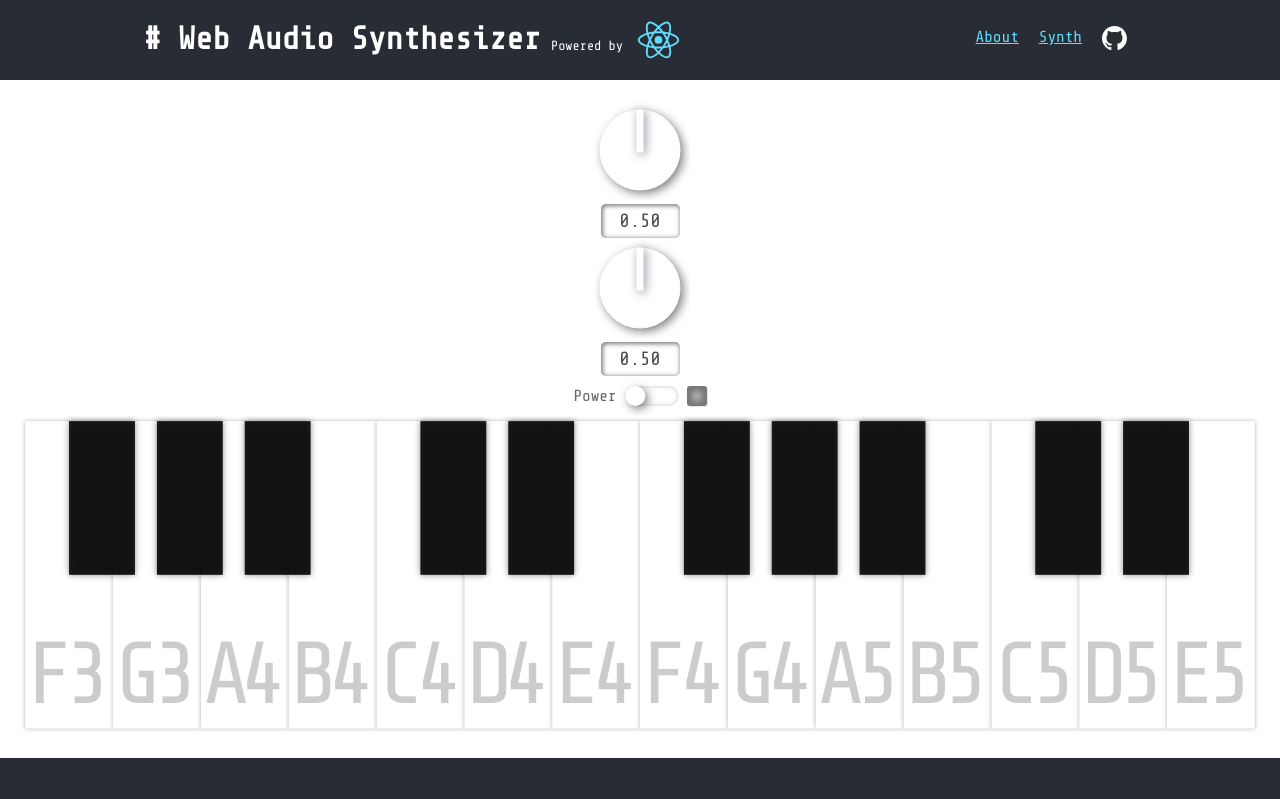
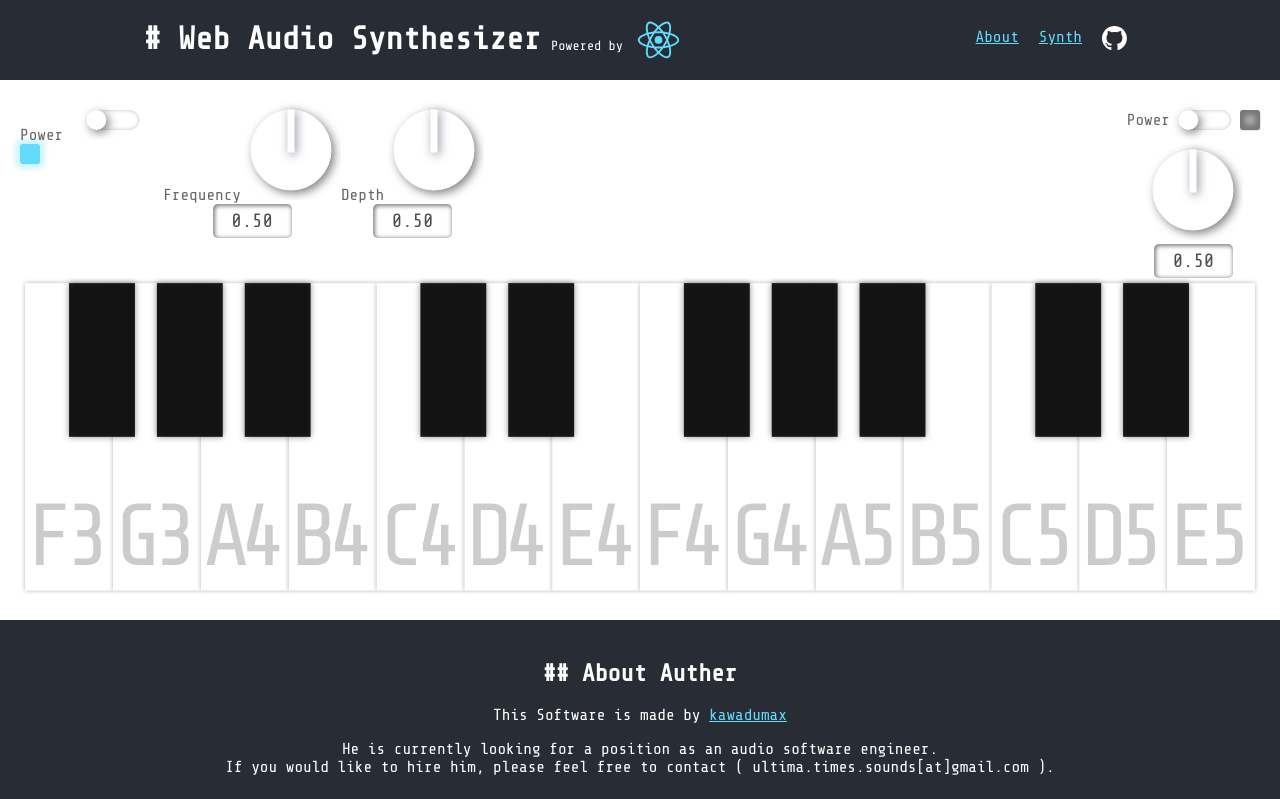
Before and after one commit to kawadumax/WebAudioSynthesizer, a React (Create React App) app: page / in a window 1280 px wide. Shown: the top 799 px of the page. Built offline with nearby package versions, Linux system fonts and the light colour scheme.

Commit message:
[WIP] トレモロに必要なcontrolsを追加

```diff
--- a/src/components/Synth.tsx
+++ b/src/components/Synth.tsx
@@ -1,7 +1,9 @@
 import { useEffect, useState } from "react";
 import "@styles/Synth.scss";
 import GainKnob from "@components/controls/GainKnob";
-import LFOKnob from "./controls/LFOKnob";
+import FXFrequencyKnob from "./controls/FXFrequencyKnob";
+import FXDepthKnob from "./controls/FXDepthKnob";
+import FXToggle from "@components/controls/FXToggle";
 import PowerToggle from "@components/controls/PowerToggle";
 import Keyboard from "@components/controls/Keyboard";
 import { useAudioContextCircuit } from "./circuits/AudioContextCircuit";
@@ -34,9 +36,17 @@ const Synth = () => {
     if (audioContext) {
       return (
         <>
-          <GainKnob></GainKnob>
-          <LFOKnob></LFOKnob>
-          <PowerToggle onPower={handlePowerChange}></PowerToggle>
+          <div id="synth-controls">
+            <div id="toremolo-unit">
+              <FXToggle></FXToggle>
+              <FXFrequencyKnob></FXFrequencyKnob>
+              <FXDepthKnob></FXDepthKnob>
+            </div>
+            <div id="global-unit">
+              <PowerToggle onPower={handlePowerChange}></PowerToggle>
+              <GainKnob></GainKnob>
+            </div>
+          </div>
           <KeyboardContextProvider>
             <Keyboard
               numOfKeys={24}
@@ -47,7 +57,7 @@ const Synth = () => {
         </>
       );
     } else {
-      return <p>Can Not Initialize Audio Context.</p>;
+      return <p>Initialize Audio Context...</p>;
     }
   };
 
--- /dev/null
+++ b/src/components/controls/FXDepthKnob.tsx
@@ -0,0 +1,32 @@
+import React, { useState, useEffect } from "react";
+import Knob from "@components/parts/Knob";
+import Display from "@components/parts/Display";
+import { useAudioContextCircuit } from "../circuits/AudioContextCircuit";
+import Label from "../parts/Label";
+
+const LFOFrequencyKnob = () => {
+  const [frequency, setFrequency] = useState(0.5);
+  const { gainNode } = useAudioContextCircuit();
+
+  useEffect(() => {
+    if (gainNode) {
+      gainNode.gain.value = frequency;
+    }
+  }, [frequency, gainNode]);
+
+  const handleLFOChange = (freq: number) => {
+    if (gainNode) {
+      setFrequency(freq);
+    }
+  };
+
+  return (
+    <div className="lfo-knob">
+      <Label>Depth</Label>
+      <Knob handleValueChange={handleLFOChange} defaultValue={0.5} />
+      <Display parameter={frequency}></Display>
+    </div>
+  );
+};
+
+export default LFOFrequencyKnob;
--- a/src/components/controls/LFOKnob.tsx
+++ b/src/components/controls/FXFrequencyKnob.tsx
@@ -2,8 +2,9 @@ import React, { useState, useEffect } from "react";
 import Knob from "@components/parts/Knob";
 import Display from "@components/parts/Display";
 import { useAudioContextCircuit } from "../circuits/AudioContextCircuit";
+import Label from "../parts/Label";
 
-const LFOKnob = () => {
+const LFOFrequencyKnob = () => {
   const [frequency, setFrequency] = useState(0.5);
   const { gainNode } = useAudioContextCircuit();
 
@@ -21,10 +22,11 @@ const LFOKnob = () => {
 
   return (
     <div className="lfo-knob">
+      <Label>Frequency</Label>
       <Knob handleValueChange={handleLFOChange} defaultValue={0.5} />
       <Display parameter={frequency}></Display>
     </div>
   );
 };
 
-export default LFOKnob;
+export default LFOFrequencyKnob;
--- /dev/null
+++ b/src/components/controls/FXToggle.tsx
@@ -0,0 +1,30 @@
+import React, { useState, useEffect, Component } from "react";
+import Led from "@components/parts/Led";
+import Toggle from "@components/parts/Toggle";
+import Label from "@components/parts/Label";
+import "@styles/PowerToggle.scss";
+
+interface Props {
+  // onPower: (isToggled: boolean) => void;
+}
+
+const PowerToggle = ({ }: Props) => {
+  // const [power, setPower] = useState(false);
+  // const handlePower = () => {
+  //   setPower(!power);
+  // };
+
+  // useEffect(() => {
+  //   onPower(power);
+  // }, [power]);
+
+  return (
+    <div className="fx-toggle">
+      <Label>Power</Label>
+      <Toggle></Toggle>
+      <Led className="fx-toggle-led" isActive={true}></Led>
+    </div>
+  );
+};
+
+export default PowerToggle;
--- a/src/styles/About.scss
+++ b/src/styles/About.scss
@@ -1,7 +1,7 @@
 @import "variables";
 
 section.about {
-  background-color: #282c34;
+  background-color: $base-color;
   color: white;
   padding: 20px;
 
--- a/src/styles/Header.scss
+++ b/src/styles/Header.scss
@@ -4,7 +4,7 @@ header {
   display: flex;
   justify-content: space-around;
   flex-wrap: wrap;
-  background-color: #282c34;
+  background-color: $base-color;
 
   h1,
   a,
--- a/src/styles/Synth.scss
+++ b/src/styles/Synth.scss
@@ -1,3 +1,15 @@
+@import "variables";
+
 #synth {
-  padding: 20px;
+  margin: 20px;
+
+  #synth-controls {
+    display: flex;
+    justify-content: space-between;
+
+    #toremolo-unit {
+      display: flex;
+    }
+  }
+
 }
--- a/src/styles/_variables.scss
+++ b/src/styles/_variables.scss
@@ -1,5 +1,5 @@
+$base-color: #282c34;
 $primary-color: #61dafb;
-;
 // $secondary-color: #2ecc71;
 // $font-size: 16px;
 
```
